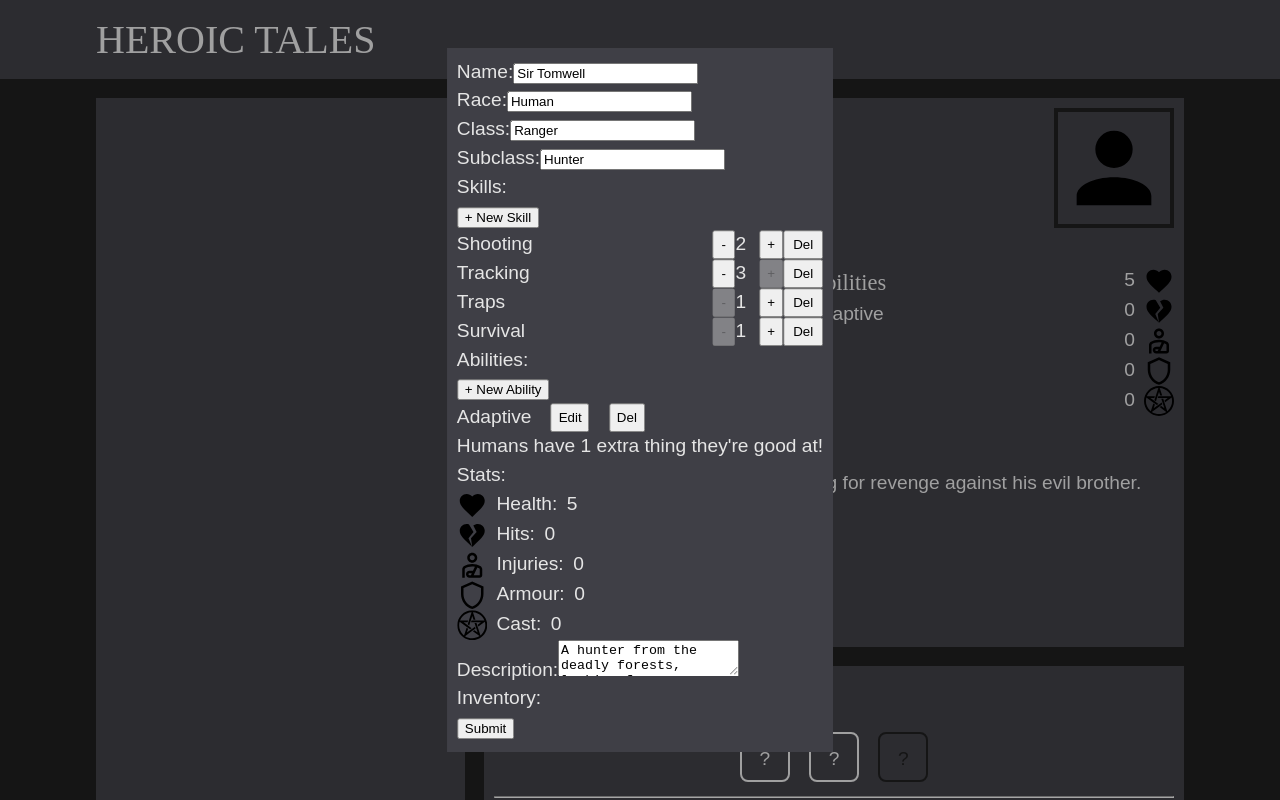
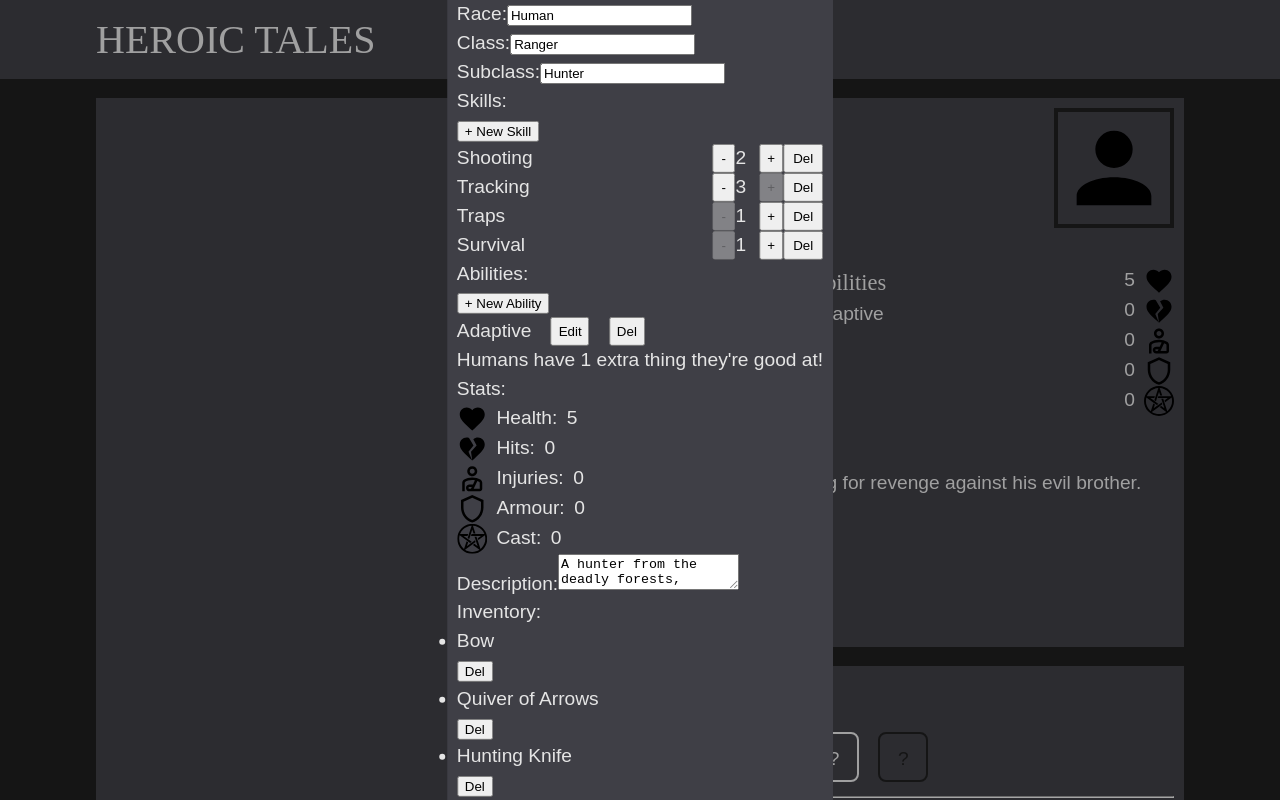
Before and after one commit to gemini-mastiff/heroic-tales-app, a React (Vite) app: page / in a window 1280 px wide. Both pictures are taken after a click on the button "Edit". Shown: the top 800 px of the page. Built offline with nearby package versions, Linux system fonts and the light colour scheme; a web font is replaced by a local one.

Commit message:
feat: add list for character inventory

```diff
--- a/src/components/EditCharForm.jsx
+++ b/src/components/EditCharForm.jsx
@@ -229,7 +229,18 @@ export default function EditCharForm({ char, onSubmit }) {
           }
         ></textarea>
       </div>
-      <FormArr name="Inventory" />
+      <FormArr name="Inventory">
+        <ul>
+          {charDetails.inventory.map((item) => {
+            return (
+              <li>
+                <p>{item}</p>
+                <button>Del</button>
+              </li>
+            );
+          })}
+        </ul>
+      </FormArr>
       <input type="submit" />
     </form>
   );
```
